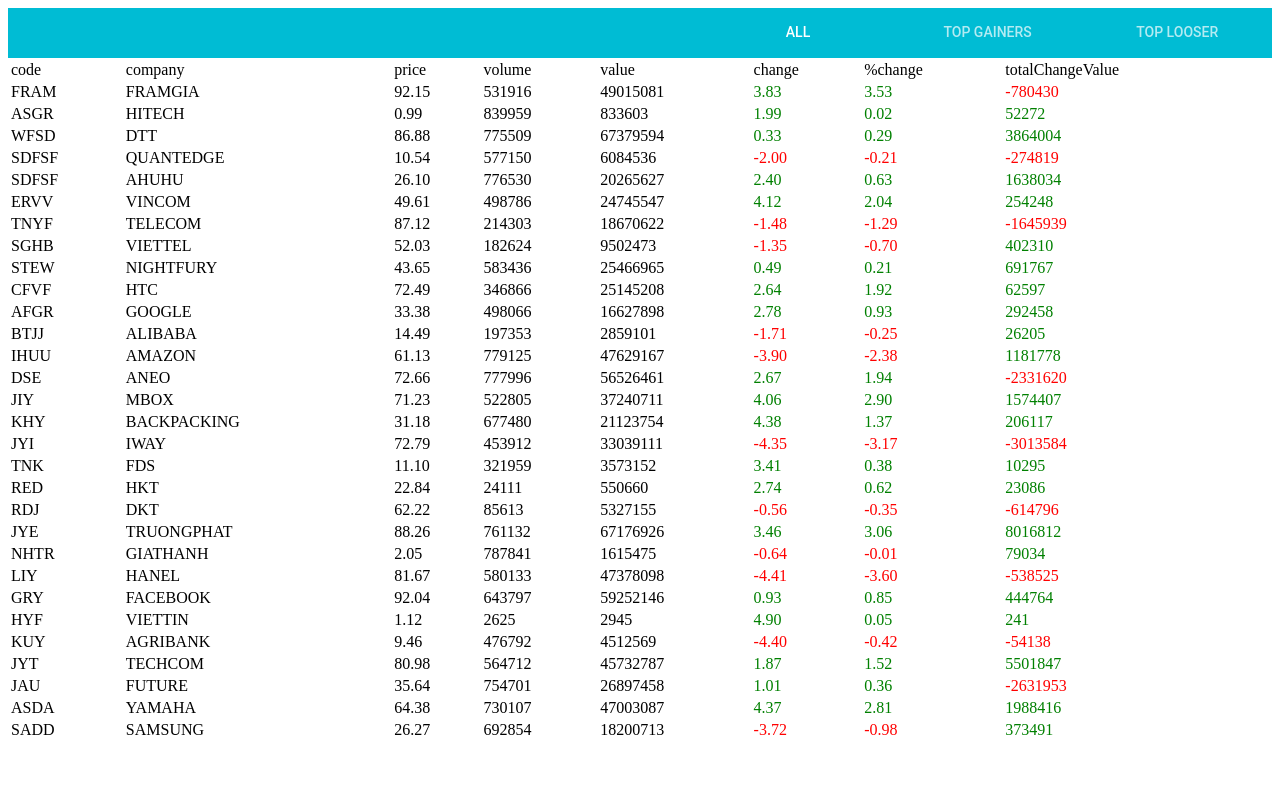
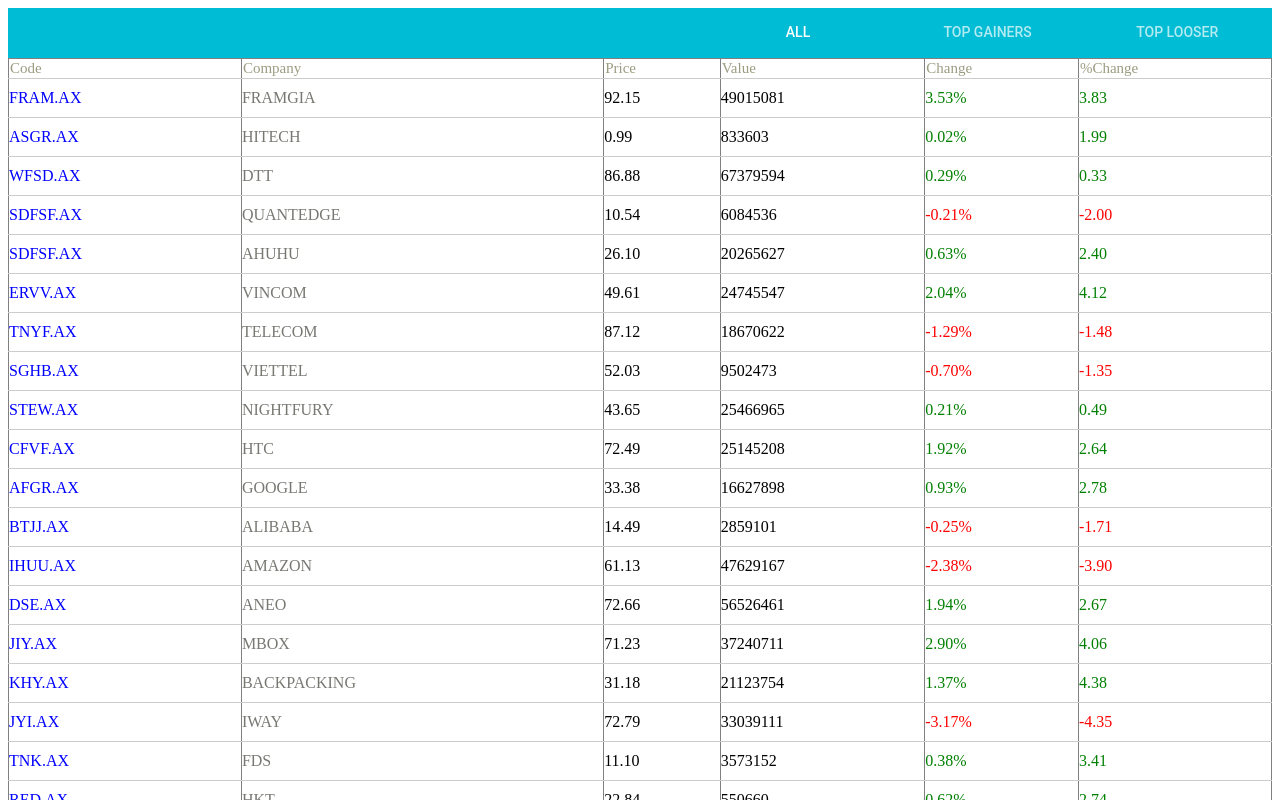
Before and after one commit to trinh7293/Quant_edge, a React (Create React App) app: page / in a window 1280 px wide. Shown: the top 800 px of the page. Built offline with nearby package versions, Linux system fonts and the light colour scheme.

Commit message:
fix layut2

```diff
--- a/public/index.html
+++ b/public/index.html
@@ -17,6 +17,25 @@
         width : 15% !important;
         float: right;
       }
+      table { border-collapse: collapse; }
+      .main-table tr {
+         border-bottom: 1px solid #ccc;
+      }
+      .main-table th {
+        font-weight: inherit;
+        font-size: 15px;
+        color: #9c9c82;
+        text-align: left;
+      }
+      .main-table tr td:first-child {
+        color: blue;
+      }
+      .main-table tr td:nth-child(2) {
+        color: #787873;
+      }
+      .main-table tr td {
+        padding: 10px 0px;
+      }
     </style>
 </head>
 <body>
--- a/src/components/Row.js
+++ b/src/components/Row.js
@@ -19,11 +19,9 @@
       <td>{code}</td>
       <td>{company}</td>
       <td>{price.toFixed(2)}</td>
-      <td>{volume}</td>
       <td>{value}</td>
+      <td style= {color(percentChangePrice)}>{`${changePrice.toFixed(2)}%`}</td>
       <td style= {color(percentChangePrice)}>{percentChangePrice.toFixed(2)}</td>
-      <td style= {color(percentChangePrice)}>{changePrice.toFixed(2)}</td>
-      <td style= {color(totalChangeValue)}>{totalChangeValue}</td>
     </tr>
   )
 }
--- a/src/components/Table.js
+++ b/src/components/Table.js
@@ -6,22 +6,22 @@
 
   render() {
     return(
-      <table width='100%'>
+      <table border='1' width='100%' className='main-table'>
+        <tbody>
           <tr>
-          <td>code</td>
-          <td>company</td>
-          <td>price</td>
-          <td>volume</td>
-          <td>value</td>
-          <td>change</td>
-          <td>%change</td>
-          <td>totalChangeValue</td>
+            <th>Code</th>
+            <th>Company</th>
+            <th>Price</th>
+            <th>Value</th>
+            <th>Change</th>
+            <th>%Change</th>
           </tr>
           {this.props.lists.map(list => (
             <Row
               {...list}
             />
           ))}
+        </tbody>
       </table>
     );
   }
--- a/src/initialState.js
+++ b/src/initialState.js
@@ -17,7 +17,7 @@
 
 for (const [index, codeValue] of codes.entries()){
   lists.push({
-    code: codeValue,
+    code: `${codeValue}.AX`,
     company: companies[index],
     totalChangeValue: 0,
     percentChangePrice: 0,
```
Lines whose indentation alone changed are shown as unchanged.
